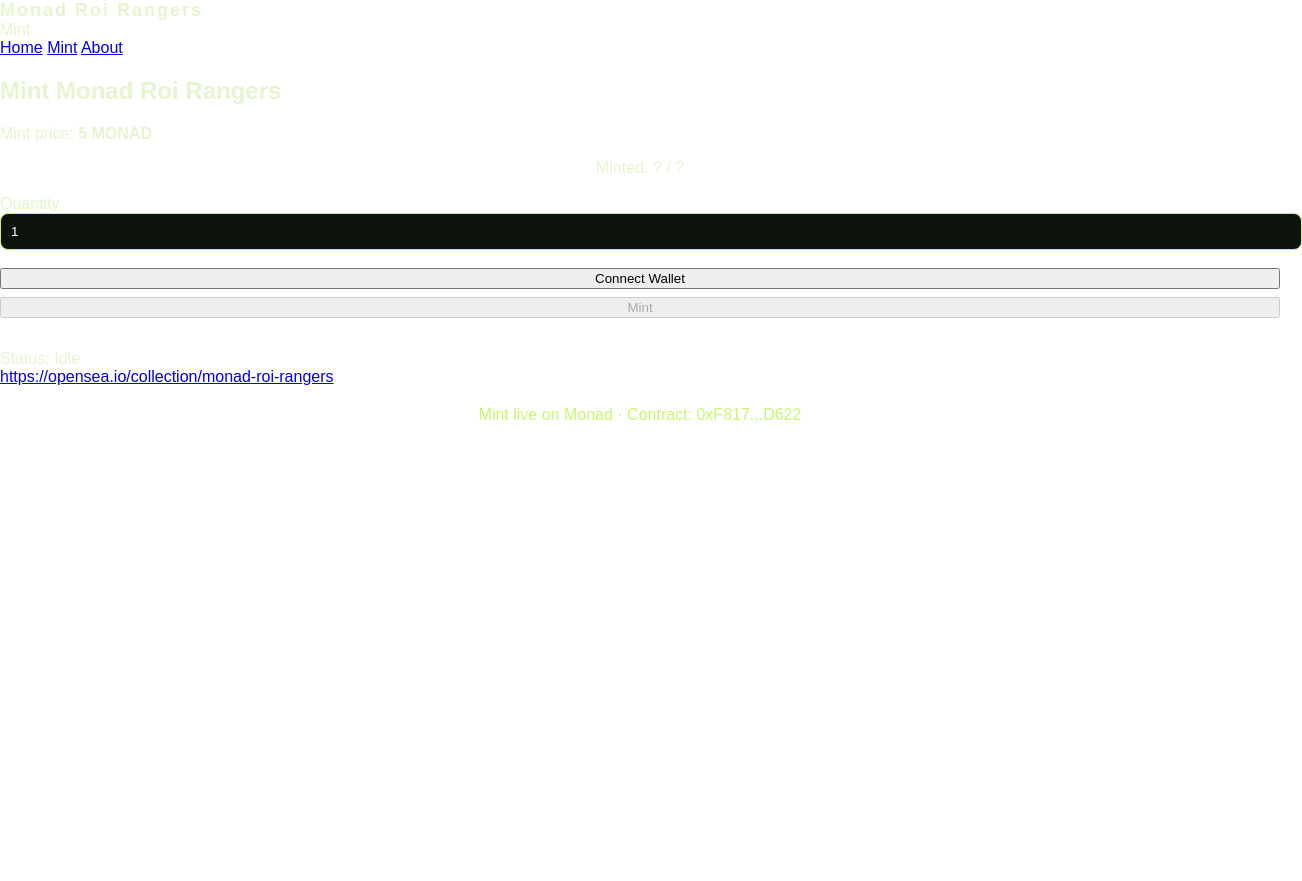
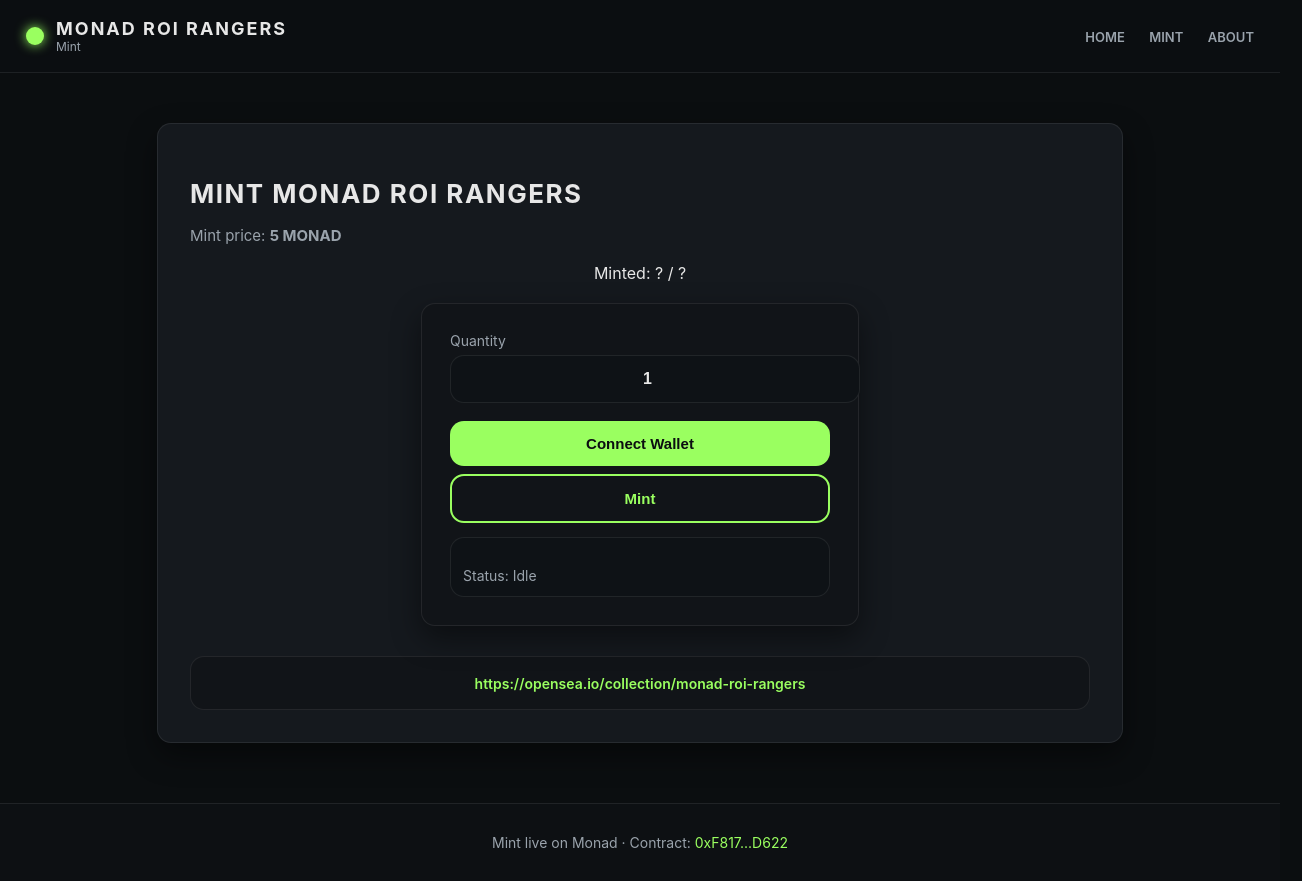
Before and after one commit to LinkOS-labs/Monad-Roi-Rangers, a plain HTML site: page mint.html in a window 1280 px wide. Shown: the whole page, 1302 px wide, since content can reach past the window. Before the commit the page ends 800 px from the top, so only its background shows below. Drawn offline with nearby package versions, Linux system fonts and the light colour scheme.

Commit message:
Refactor CSS with CSS variables and new styles

```diff
--- a/style.css
+++ b/style.css
@@ -1,100 +1,235 @@
-body {
-  margin:0; padding:0;
-  font-family:Arial, sans-serif;
-  color:#e6f5d0;
+/* ================================
+   GLOBAL THEME
+   ================================ */
+
+:root {
+  --bg: #0b0e10;
+  --bg-alt: #111418;
+  --card-bg: #15191e;
+  --text: #e7e7e7;
+  --text-dim: #9aa3ac;
+  --accent: #9aff60; /* military neon green */
+  --accent-dark: #5d992e;
+  --border: rgba(255,255,255,0.08);
+  --radius: 14px;
+  --shadow: 0 12px 30px rgba(0,0,0,0.45);
+  font-family: "Inter", Arial, sans-serif;
 }
 
-.bg {
-  background:
-    radial-gradient(circle at 20% 30%, rgba(40,60,30,0.7), transparent 60%),
-    radial-gradient(circle at 80% 0%, rgba(60,80,50,0.6), transparent 55%),
-    radial-gradient(circle at 0% 80%, rgba(30,40,20,0.7), transparent 50%),
-    linear-gradient(#0a0e0a,#141a12);
-  min-height:100vh;
-  padding-bottom:40px;
+body {
+  margin: 0;
+  padding: 0;
+  background: var(--bg);
+  color: var(--text);
+  font-family: "Inter", sans-serif;
+  -webkit-font-smoothing: antialiased;
 }
 
-.nav {
-  display:flex;
-  justify-content:space-between;
-  align-items:center;
-  padding:15px 20px;
-  background:rgba(5,8,5,0.8);
-  border-bottom:1px solid rgba(190,255,120,0.3);
+/* ================================
+   NAVBAR
+   ================================ */
+
+.navbar {
+  display: flex;
+  justify-content: space-between;
+  align-items: center;
+  padding: 18px 26px;
+  background: rgba(12, 15, 18, 0.9);
+  backdrop-filter: blur(10px);
+  border-bottom: 1px solid var(--border);
+  position: sticky;
+  top: 0;
+  z-index: 50;
+}
+
+.logo-dot {
+  width: 18px;
+  height: 18px;
+  border-radius: 50%;
+  background: var(--accent);
+  box-shadow: 0 0 12px var(--accent);
 }
 
 .nav-title {
-  font-size:18px;
-  font-weight:bold;
-  letter-spacing:2px;
+  font-weight: 700;
+  font-size: 18px;
+  text-transform: uppercase;
+  letter-spacing: 2px;
 }
 
-.nav a {
-  color:#c8f76e;
-  text-decoration:none;
-  margin-left:15px;
-  font-weight:bold;
+.nav-sub {
+  font-size: 12px;
+  color: var(--text-dim);
 }
 
-.nav a.active {
-  border-bottom:2px solid #c8f76e;
+.nav-left {
+  display: flex;
+  align-items: center;
+  gap: 12px;
 }
 
-.container {
-  max-width:700px;
-  margin:40px auto;
-  padding:20px;
+.nav-links a {
+  margin-left: 20px;
+  color: var(--text-dim);
+  text-decoration: none;
+  font-weight: 600;
+  text-transform: uppercase;
+  font-size: 13px;
+  transition: 0.2s ease;
 }
 
-.card {
-  background:rgba(5,8,5,0.85);
-  padding:25px;
-  border-radius:15px;
-  border:1px solid rgba(190,255,120,0.3);
+.nav-links a:hover,
+.nav-links a.active {
+  color: var(--accent);
 }
 
-.btn {
-  display:block;
-  width:100%;
-  padding:12px;
-  margin-top:10px;
-  border-radius:10px;
-  border:1px solid #c8f76e;
-  background:#c8f76e;
-  color:#122000;
-  font-weight:bold;
-  text-align:center;
-  cursor:pointer;
+/* ================================
+   SECTIONS & LAYOUT
+   ================================ */
+
+.section {
+  max-width: 900px;
+  margin: 50px auto;
+  background: var(--card-bg);
+  padding: 32px;
+  border-radius: var(--radius);
+  border: 1px solid var(--border);
+  box-shadow: var(--shadow);
 }
 
-.btn2 {
-  display:block;
-  width:100%;
-  padding:12px;
-  margin-top:10px;
-  border-radius:10px;
-  border:1px solid #c8f76e;
-  background:transparent;
-  color:#c8f76e;
-  cursor:pointer;
+.section-title {
+  font-size: 26px;
+  margin-bottom: 10px;
+  text-transform: uppercase;
+  letter-spacing: 1.5px;
 }
 
-input {
-  width:100%;
-  padding:10px;
-  border-radius:8px;
-  border:1px solid #c8f76e;
-  background:#0d120d;
-  color:white;
+.section-sub {
+  color: var(--text-dim);
+  font-size: 15px;
+  line-height: 1.6;
+}
+
+/* ================================
+   MINT CARD
+   ================================ */
+
+.mint-card-outer {
+  display: flex;
+  justify-content: center;
+  margin-top: 20px;
+}
+
+.mint-card {
+  width: 100%;
+  max-width: 380px;
+  background: var(--bg-alt);
+  padding: 28px;
+  border-radius: var(--radius);
+  border: 1px solid var(--border);
+  box-shadow: var(--shadow);
+}
+
+.mint-label {
+  color: var(--text-dim);
+  font-size: 14px;
+  margin-bottom: 6px;
+}
+
+.mint-input {
+  width: 100%;
+  padding: 14px;
+  border-radius: var(--radius);
+  border: 1px solid var(--border);
+  background: #0e1216;
+  color: var(--text);
+  font-size: 16px;
+  font-weight: 600;
+  text-align: center;
 }
 
 .status {
-  margin-top:15px;
-  white-space:pre-line;
+  margin-top: 18px;
+  background: #0e1216;
+  padding: 12px;
+  border-radius: var(--radius);
+  color: var(--text-dim);
+  font-size: 14px;
+  white-space: pre-line;
+  border: 1px solid var(--border);
 }
 
+/* ================================
+   BUTTONS
+   ================================ */
+
+.btn-primary {
+  padding: 14px;
+  background: var(--accent);
+  color: #0b0e10;
+  font-weight: 700;
+  border: none;
+  border-radius: var(--radius);
+  cursor: pointer;
+  font-size: 15px;
+  transition: 0.15s ease;
+}
+
+.btn-primary:hover {
+  background: var(--accent-dark);
+}
+
+.btn-outline {
+  padding: 14px;
+  background: transparent;
+  color: var(--accent);
+  border: 2px solid var(--accent);
+  font-weight: 700;
+  border-radius: var(--radius);
+  cursor: pointer;
+  font-size: 15px;
+  transition: 0.2s ease;
+}
+
+.btn-outline:hover {
+  background: rgba(154,255,96,0.15);
+}
+
+/* ================================
+   OPENSEA BOX
+   ================================ */
+
+.opensea-box {
+  margin-top: 30px;
+  background: var(--bg-alt);
+  padding: 16px;
+  border-radius: var(--radius);
+  border: 1px solid var(--border);
+  text-align: center;
+}
+
+.opensea-box a {
+  color: var(--accent);
+  text-decoration: none;
+  font-weight: 600;
+  font-size: 14px;
+}
+
+/* ================================
+   FOOTER
+   ================================ */
+
 .footer {
-  text-align:center;
-  padding:20px;
-  color:#c8f76e;
+  margin-top: 60px;
+  padding: 30px;
+  text-align: center;
+  color: var(--text-dim);
+  font-size: 14px;
+  background: #0d1013;
+  border-top: 1px solid var(--border);
 }
+
+.footer a {
+  color: var(--accent);
+  text-decoration: none;
+}
```
